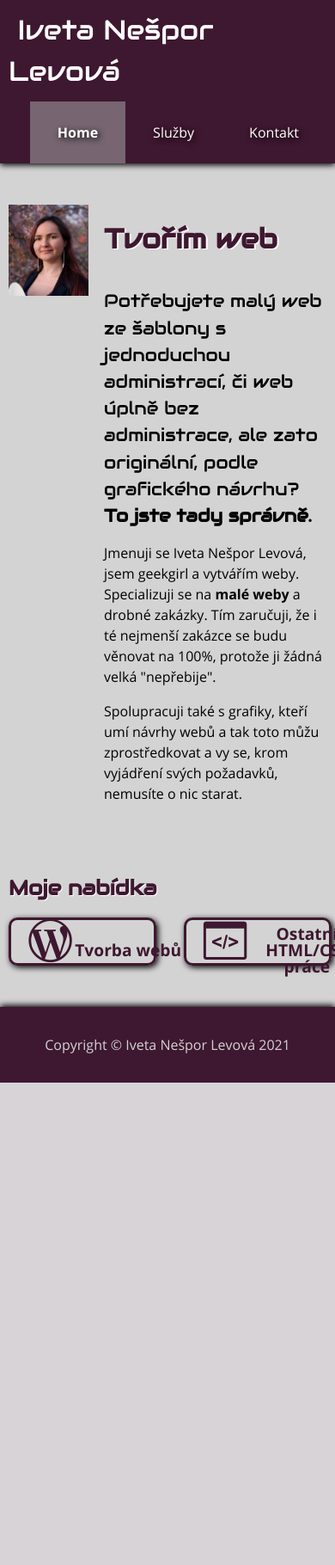
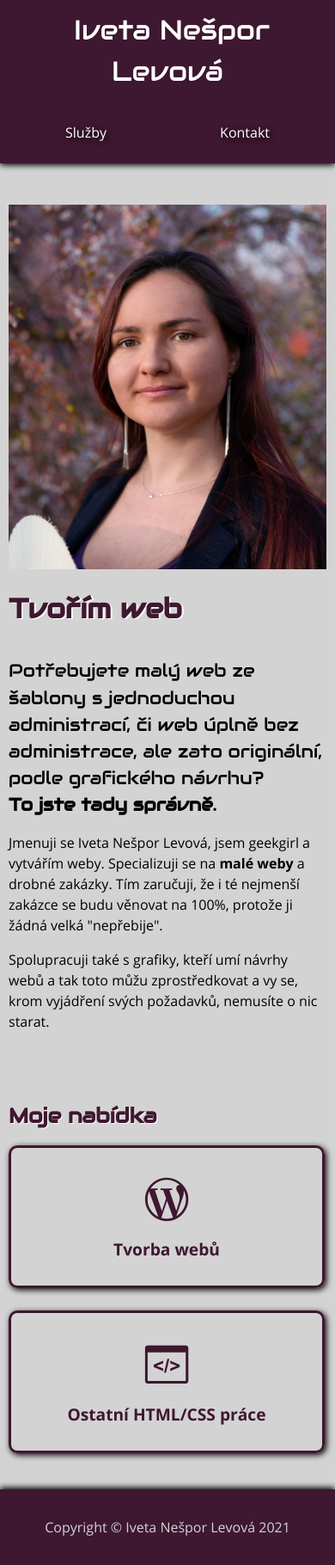
Before and after one commit to IxAriela/koderka-old, a PHP site: page / in a window 390 px wide; the page is wider, and only the part inside the window is pictured. Shown: that part at 86% size. Before the commit the page ends 1259 px from the top of that part, so only its background shows below. Run offline with PHP 8.4, Linux system fonts and the light colour scheme; some libraries are stand-ins or nearby versions.

Commit message:
favicon, responsive

```diff
--- a/design/css/main.css
+++ b/design/css/main.css
@@ -78,13 +78,14 @@ shadow: 2px 2px 7px #000
 .services ul {
     display: flex;
     margin: 0;
+    margin-right: .5rem;
     padding: 0;
     list-style: none;
     justify-content: space-between;
 }
 .services ul li {
     position: relative;
-    padding-bottom: 15%;
+    padding-bottom: 10rem;
     width: /*30%*/ 45%;
     height: 0;
 }
@@ -92,14 +93,13 @@ shadow: 2px 2px 7px #000
     position: absolute;
     display: flex;
     color: #3E1730;
-    padding: 5% 10%;
+    padding: 1rem 10%;
     width: 80%;
-    height: 60%;
+    height: 8rem;
     font-size: 1.2rem;
     line-height: 1;
     font-weight: bold;
     text-decoration: none;
-    flex-wrap: wrap;
     flex-direction: column;
     justify-content: center;
     align-items: center;
--- a/design/css/responsive.css
+++ b/design/css/responsive.css
@@ -1,7 +1,7 @@
 
 body { min-width: 320px; }
 
-.label-opener {
+/*.label-opener {
     cursor: pointer;
     display: none;
 }
@@ -44,10 +44,10 @@ body { min-width: 320px; }
     display: none;
     margin-top: 4px;
     left: 14px;
-}
+}*/
 
 
-input[type=checkbox].nezobrazovat { display: none; }
+.hide { display: none; }
 
 @media only screen and (max-width: 1300px) {
 
@@ -62,7 +62,8 @@ input[type=checkbox].nezobrazovat { display: none; }
 }
 
 
-@media only screen and (max-width: 1020px) {
+@media only screen and (max-width: 1110px) {
+
 
 
 
@@ -76,7 +77,36 @@ input[type=checkbox].nezobrazovat { display: none; }
 
 @media only screen and (max-width: 800px) {
 
+    .logo {
+        float: none;
+        text-align: center;
+    }
+    .ul-menu {
+        float: none;
+        margin: 0 auto;
+        justify-content: space-around;
+    }
+    .ul-menu .home {
+        display: none;
+    }
+    .ul-menu li:hover ul, .ul-menu li:focus ul, .ul-menu li:active ul {
+        display: none;
+    }
 
+
+    .imgRight {
+        width: 45%;
+    }
+    .imgLeft {
+        width: 45%;
+    }
+
+    .textRight {
+        width: 50%;
+    }
+    .textLeft {
+        width: 50%;
+    }
 
 
 }
@@ -84,7 +114,30 @@ input[type=checkbox].nezobrazovat { display: none; }
 
 @media only screen and (max-width: 730px) {
 
+    .services ul {
+        flex-wrap: wrap;
+    }
+    .services ul li {
+        margin-bottom: 2rem;
+        width: 100%;
+    }
+    .services ul li:last-child {
+        margin-bottom: 0;
+    }
 
+
+
+    .servicePackages {
+        flex-wrap: wrap;
+    }
+
+    .servicePackage {
+        margin-bottom: 2rem;
+        width: 100%;
+    }
+    .servicePackage:last-child {
+        margin-bottom: 0;
+    }
 
 }
 
@@ -98,12 +151,48 @@ input[type=checkbox].nezobrazovat { display: none; }
 
 @media only screen and (max-width: 530px) {
 
+    .imgRight {
+        width: 100%;
+        float: none;
+        margin-left: 0%;
+    }
+    .imgLeft {
+        width: 100%;
+        float: none;
+        margin-right: 0%;
+    }
+
+    .textRight {
+        width: 100%;
+        float: none;
+    }
+    .textRight > p:first-child {
+        margin-top: 1rem;
+    }
+    .textLeft {
+        width: 100%;
+        float: none;
+    }
+    .textLeft > p:first-child {
+        margin-top: 1rem;
+    }
 
 
+
+    #writeMe .field.half {
+        float: none;
+        width: 100%;
+    }
+    #writeMe .field.half.first {
+        margin-right: 0;
+    }
 
 }
 
 @media only screen and (max-width: 430px) {
+
+
+
 
 
 
--- a/design/layout/header.php
+++ b/design/layout/header.php
@@ -9,6 +9,16 @@
 
         <title>Iveta Nešpor Levová</title>
 
+
+        <link rel="apple-touch-icon" sizes="180x180" href="/apple-touch-icon.png">
+        <link rel="icon" type="image/png" sizes="32x32" href="/favicon-32x32.png">
+        <link rel="icon" type="image/png" sizes="16x16" href="/favicon-16x16.png">
+        <link rel="mask-icon" href="/safari-pinned-tab.svg" color="#5bbad5">
+        <meta name="msapplication-TileColor" content="#3e1730">
+        <meta name="theme-color" content="#ffffff">
+
+
+
         <link rel="stylesheet" type="text/css" href="<?php echo(PREFIX); ?>design/css/reset.css">
         <link rel="stylesheet" type="text/css" href="<?php echo(PREFIX); ?>design/css/fonts.css">
         <link rel="stylesheet" type="text/css" href="<?php echo(PREFIX); ?>design/css/general.css<?php echo(REFERER); ?>">
@@ -19,7 +29,7 @@
         <link rel="shortcut icon" href="images/favicon.ico">
 
         <script src="https://ajax.googleapis.com/ajax/libs/jquery/1.11.3/jquery.min.js"></script>
-        <script src="script.js"></script>
+        <!--<script src="script.js"></script>-->
 
         <script type="text/javascript">
             //<![CDATA[
@@ -33,28 +43,25 @@
         <header class="header">
             <div class="container clearfix">
                 <div class="logo">
-                    <a class="signature" href="index.html">&nbsp;Iveta Nešpor Levová</a>
+                    <a class="signature" href="<?php echo(PREFIX); ?>">&nbsp;Iveta Nešpor Levová</a>
                 </div> <!-- logo -->
 
                 <!-- Main menu -->
                 <nav class="menu">
                     <ul class="ul-menu">
-                        <li><a<?php if($page == $pageIndex) echo(' class="active"'); ?> href="index.html">Home</a></li>
-                        <li><a<?php if(($page == "sluzby") || ($page == "weby") || ($page == "html-css-prace") || ($page == "ux-konzultace")) echo(' class="active"'); ?> href="sluzby.html">Služby</a>
+                        <li class="home"><a<?php if ($page == $pageIndex) echo(' class="active"'); ?> href="<?php echo(PREFIX); ?>">Home</a></li>
+                        <li><a<?php if (($page == "sluzby") || ($page == "weby") || ($page == "html-css-prace") || ($page == "ux-konzultace")) echo(' class="active"'); ?> href="sluzby.html">Služby</a>
                             <ul>
-                            <li><a<?php if($page == "weby") echo(' class="active"'); ?> href="weby.html">Webové stránky</a></li>
-                            <li><a<?php if($page == "html-css-prace") echo(' class="active"'); ?> href="html-css-prace.html">Ostatní HTML/CSS práce</a></li>
-                            <!--<li><a<?php if($page == "ux-konzultace") echo(' class="active"'); ?> href="ux-konzultace.html">UX konzultace</a></li>-->
+                                <li><a<?php if ($page == "weby") echo(' class="active"'); ?> href="weby.html">Webové stránky</a></li>
+                                <li><a<?php if ($page == "html-css-prace") echo(' class="active"'); ?> href="html-css-prace.html">Ostatní HTML/CSS práce</a></li>
+                                <!--<li><a<?php if ($page == "ux-konzultace") echo(' class="active"'); ?> href="ux-konzultace.html">UX konzultace</a></li>-->
                             </ul>
                         </li>
-                        <!--<li><a<?php if($page == "o-mne") echo(' class="active"'); ?> href="o-mne.html">O mně</a></li>-->
-                        <li><a<?php if($page == "kontakty") echo(' class="active"'); ?> href="kontakty.html">Kontakt</a></li>
+                        <!--<li><a<?php if ($page == "o-mne") echo(' class="active"'); ?> href="o-mne.html">O mně</a></li>-->
+                        <li><a<?php if ($page == "kontakty") echo(' class="active"'); ?> href="kontakty.html">Kontakt</a></li>
                     </ul>
                 </nav><!-- /.menu -->
             </div><!-- /.container -->
         </header>
         <section>
             <div class="container">
-<?php
-echo ZobrazStav();
-?>
```
Also changed, not shown: android-chrome-192x192.png (added), android-chrome-384x384.png (added), apple-touch-icon.png (added), favicon-16x16.png (added), favicon-32x32.png (added), favicon.ico (added), mstile-150x150.png (added), safari-pinned-tab.svg (added). Lines whose indentation alone changed are shown as unchanged.
